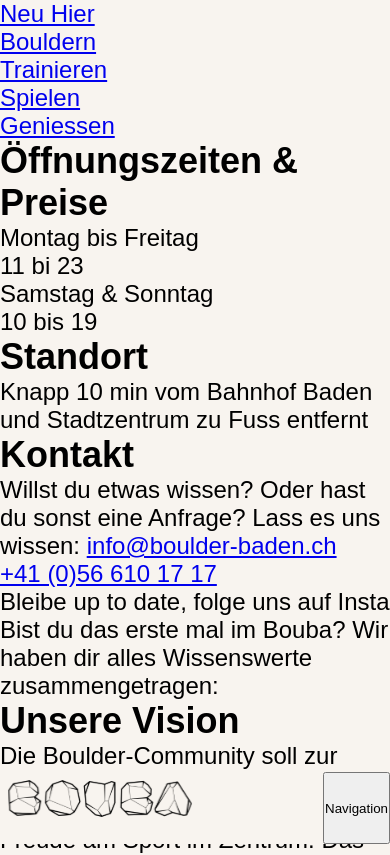
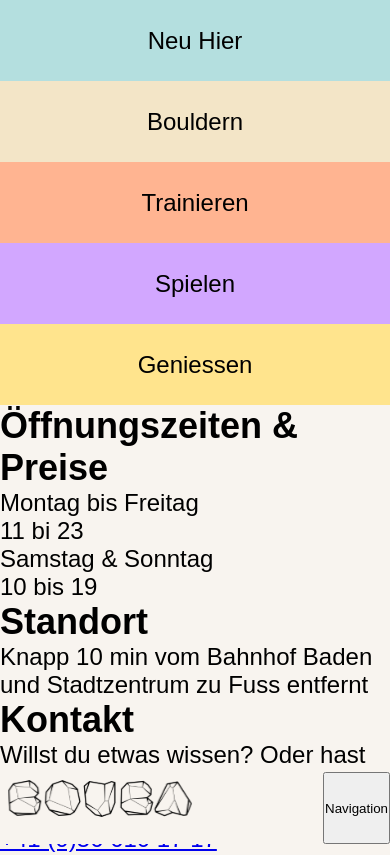
Before and after one commit to escodebar/boulder-baden.ch, a Vue app: page / in a window 390 px wide. Shown: the top 855 px of the page. Built offline with nearby package versions, Linux system fonts and the light colour scheme; the HTML template or start-up script is replaced by a standard one.

Commit message:
Colorized the mobile navigation
...and while we're at it, also sort the colors in _globals.css

```diff
--- a/src/components/Navigation.vue
+++ b/src/components/Navigation.vue
@@ -22,6 +22,35 @@ defineProps<{
 </script>
 
 <style scoped>
+@media (max-width: 767px) {
+  nav ul li {
+    height: 81px;
+  }
+  nav ul li a {
+    align-items: center;
+    color: var(--color-text);
+    display: flex;
+    height: 81px;
+    justify-content: center;
+    text-decoration: none;
+  }
+  nav ul li a[href="/neu-hier"] {
+    background-color: var(--color-neu-hier);
+  }
+  nav ul li a[href="/bouldern"] {
+    background-color: var(--color-bouldern);
+  }
+  nav ul li a[href="/trainieren"] {
+    background-color: var(--color-trainieren);
+  }
+  nav ul li a[href="/spielen"] {
+    background-color: var(--color-spielen);
+  }
+  nav ul li a[href="/geniessen"] {
+    background-color: var(--color-geniessen);
+  }
+}
+
 @media (min-width: 768px) {
   nav ul {
     display: flex;
--- a/src/styles/_global.css
+++ b/src/styles/_global.css
@@ -1,10 +1,11 @@
 :root {
   --color-base: #f8f4ef;
+  --color-bouldern: #f3e5c7;
+  --color-geniessen: #ffe48d;
   --color-neu-hier: #b4dfdf;
-  --color-bouldern: #f3e5c7;
   --color-spielen: #d2a7ff;
+  --color-text: #000;
   --color-trainieren: #ffb491;
-  --color-geniessen: #ffe48d;
   --appbar-height: 72px;
 
   --logo-width: 200px;
```
